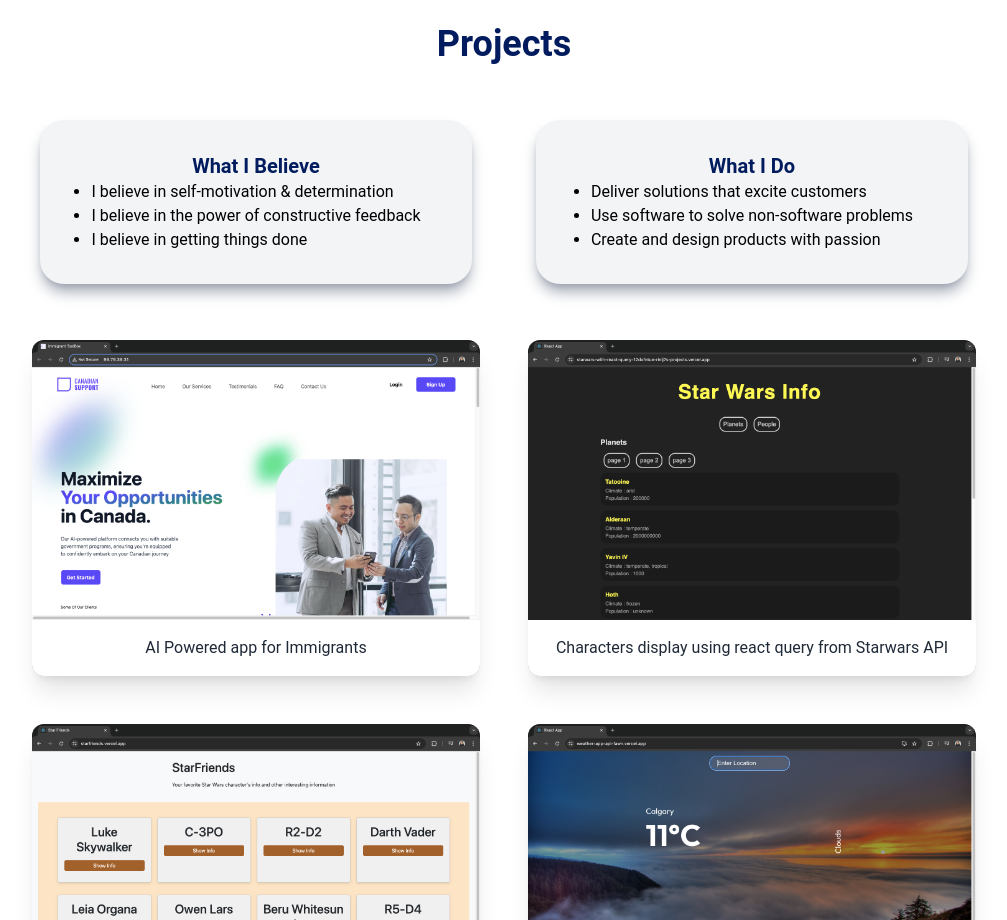
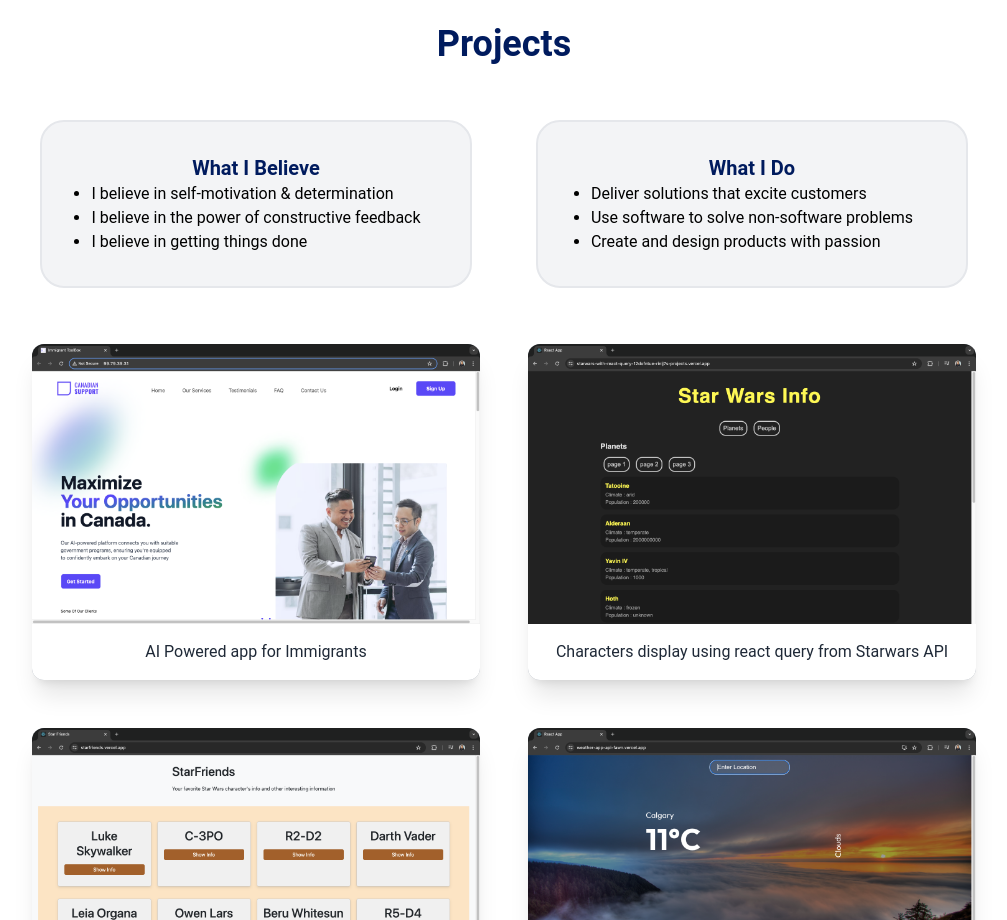
Before and after one commit to RiniJ7/rini-portfolio-v3, a React (Create React App) app: page / in a window 1280 px wide. Shown: the part 840-1760 px from the top of the page, without its empty margins (168-1175 px from the left). Built offline with nearby package versions, Linux system fonts and the light colour scheme.

Commit message:
border added

```diff
--- a/src/components/ProjectHead.jsx
+++ b/src/components/ProjectHead.jsx
@@ -5,7 +5,7 @@ const ProjectHead = () => {
     <div className="rounded-div my-2 ">
       <div className="grid sm:grid-cols-2 gap-12">
         <div>
-          <div className="flex justify-center items-center rounded-3xl shadow-lg bg-gray-100 shadow-gray-400 m-2 cursor-pointer">
+          <div className="flex justify-center items-center rounded-3xl  bg-gray-100 border-2 shadow-gray-400 m-2 cursor-pointer">
             <article className="p-4 m-4">
               <h4 className="text-xl font-bold text-center text-[#001b5e]">
                 What I Believe
@@ -20,7 +20,7 @@ const ProjectHead = () => {
           </div>
         </div>
         <div>
-          <div className="flex justify-center items-center  rounded-3xl shadow-lg bg-gray-100 shadow-gray-400 m-2 cursor-pointer">
+          <div className="flex justify-center items-center  rounded-3xl bg-gray-100 border-2 shadow-gray-400 m-2 cursor-pointer">
             <article className="p-4 m-4">
               <h4 className="text-xl font-bold text-center text-[#001b5e]">
                 What I Do
```
